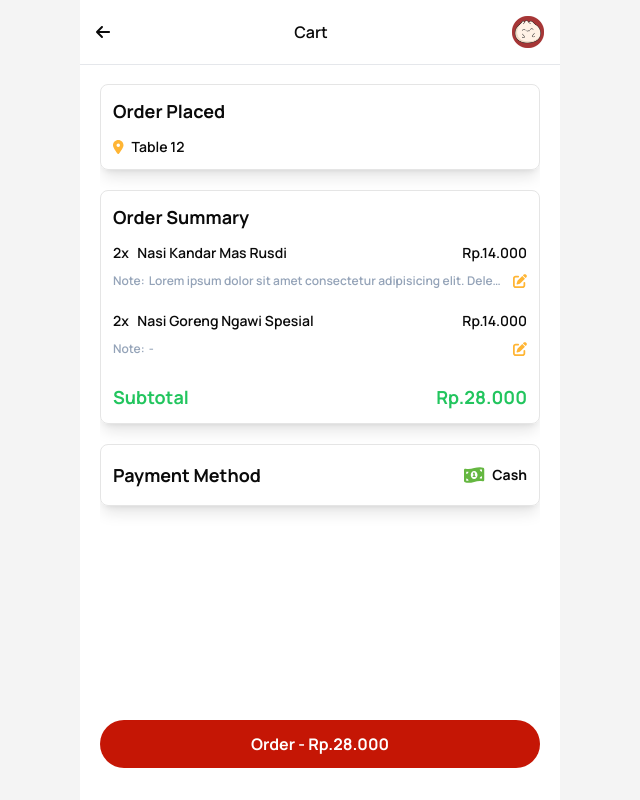
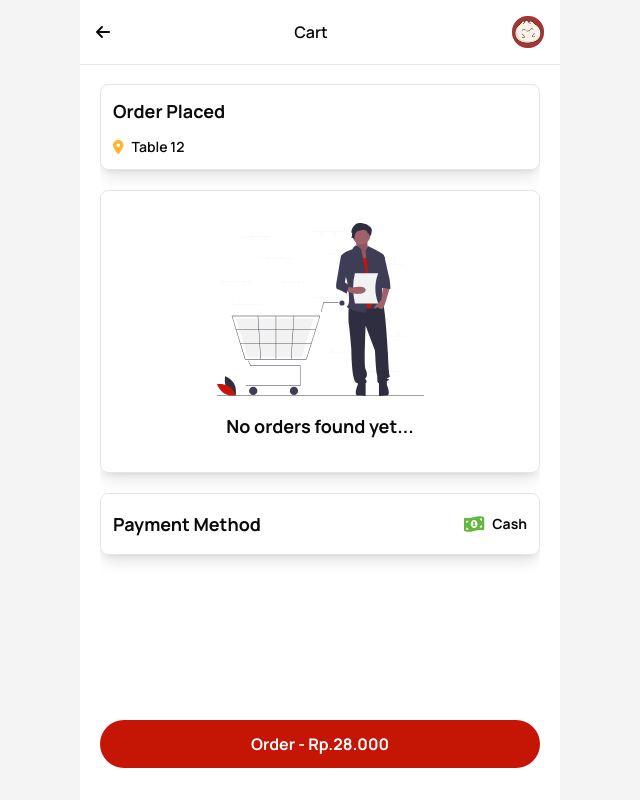
Before and after one commit to SKom-Journey/web-user, a React (Vite) app: page /cart in a window 1280 px wide. Shown: the whole page, without its empty margins (320-960 px from the left). Built offline with nearby package versions, Linux system fonts and the light colour scheme.

Commit message:
UI: cart

```diff
--- a/src/pages/core/client/cart/components/CartSummary.tsx
+++ b/src/pages/core/client/cart/components/CartSummary.tsx
@@ -1,75 +1,31 @@
-import { EditIcon, LocationDotIcon, MoneyIcon } from "@/components/Icons";
+import { LocationDotIcon, MoneyIcon } from "@/components/Icons";
+import { OrderSummary } from "./OrderSummary";
+import { IMenuOrder } from "@/interfaces/IMenuOrder";
+import getMenu from "@/services/get_menu";
+import { useState } from "react";
 
 export default function CartSummary() {
+    const [orders, setOrders] = useState<IMenuOrder[]>(getMenu());
+
     return(
         <>
             <div className="shadow-lg rounded-lg border p-3 font-bold">
                 <div className="mb-3 text-lg">Order Placed</div>
                 <div className="text-sm flex">
-                <div><LocationDotIcon /></div>
-                <div className="ml-2 font-semibold">Table 12</div>
+                    <div>
+                        <LocationDotIcon />
+                    </div>
+                    <div className="ml-2 font-semibold">Table 12</div>
                 </div>
             </div>
 
-            <div className="shadow-lg rounded-lg border p-3 font-bold mt-5">
-                <div className="mb-3 text-lg">Order Summary</div>
-
-                <div className="text-sm flex flex-wrap font-semibold">
-                <div className="w-full flex">
-                    <div className="w-1/12">2x</div>
-                    <div className="w-full truncate">
-                        Nasi Kandar Mas Rusdi
-                    </div>
-                    <div className="w-4/12 text-right">
-                        Rp.14.000
-                    </div>
-                </div>
-
-                <div className="w-full text-xs text-slate-400 mt-2 flex justify-center items-center">
-                    <div className="mr-1">Note:</div>
-                    <div className="w-full truncate">Lorem ipsum dolor sit amet consectetur adipisicing elit. Deleniti voluptate odit totam similique impedit commodi error, et quas? Architecto ab ea ipsum debitis illo inventore quaerat optio provident fugit nemo.</div>
-                    <div className="ml-2 text-sm">
-                        <button type="button">
-                            <EditIcon />
-                        </button>
-                    </div>
-                </div>
-                </div>
-
-                <div className="text-sm flex flex-wrap font-semibold mt-5">
-                <div className="w-full flex">
-                    <div className="w-1/12">2x</div>
-                    <div className="w-full truncate">
-                        Nasi Goreng Ngawi Spesial
-                    </div>
-                    <div className="w-4/12 text-right">
-                        Rp.14.000
-                    </div>
-                </div>
-
-                <div className="w-full text-xs text-slate-400 mt-2 flex justify-center items-center">
-                    <div className="mr-1">Note:</div>
-                    <div className="w-full truncate">-</div>
-                    <div className="ml-2 text-sm">
-                        <button type="button">
-                            <EditIcon />
-                        </button>
-                    </div>
-                </div>
-                </div>
-
-                <div className="text-lg flex font-bold mt-1 text-green-500 mt-6">
-                <div className="w-full">Subtotal</div>
-                <div className="w-1/12"></div>
-                <div className="w-4/12 text-right">Rp.28.000</div>
-                </div>
-            </div>
+            <OrderSummary setOrders={setOrders} orders={orders} />
 
             <div className="shadow-lg rounded-lg flex border px-3 py-4 justify-center text-lg items-center font-bold mt-5">
                 <div className="w-full">Payment Method</div>
                 <div className="flex justify-center items-center">
-                <MoneyIcon />
-                <div className="ml-2 text-sm">Cash</div>
+                    <MoneyIcon />
+                    <div className="ml-2 text-sm">Cash</div>
                 </div>
             </div>
         </>
--- /dev/null
+++ b/src/pages/core/client/cart/components/OrderSummary.tsx
@@ -0,0 +1,67 @@
+import { EditIcon } from "@/components/Icons";
+import { IMenuOrder } from "@/interfaces/IMenuOrder";
+import { Dispatch, FC, Fragment, SetStateAction, useEffect } from "react";
+import CartSVG from "@/assets/svg/cart.svg";
+
+interface OrderSummaryComponentProps {
+    setOrders: Dispatch<SetStateAction<IMenuOrder[]>>;
+    orders: IMenuOrder[];
+}
+
+export const OrderSummary: FC<OrderSummaryComponentProps> = ({
+    setOrders,
+    orders
+}) => {
+    useEffect(() => {
+        console.log(orders);
+    }, []);
+
+    if(orders.length === 0) {
+        return (
+            <div className="py-8 shadow-lg rounded-lg border p-3 font-bold mt-5 flex flex-wrap items-center justify-center">
+                <img className="w-1/2" src={CartSVG} alt="" />
+                <center className="mt-4 text-lg w-full">No orders found yet...</center>
+            </div>
+        )
+    }
+
+    return (
+        <div className="shadow-lg rounded-lg border p-3 font-bold mt-5">
+            <div className="mb-3 text-lg">Order Summary</div>
+
+            <div className="text-sm flex flex-wrap font-semibold">
+                {
+                    orders.map((o, i) => (
+                        <Fragment key={i}>
+                            <div className="w-full flex">
+                                <div className="w-1/12">{o.total}x</div>
+                                <div className="w-full truncate">
+                                    {o.title}
+                                </div>
+                                <div className="w-4/12 text-right">
+                                    Rp.{o.price}
+                                </div>
+                            </div>
+
+                            <div className="w-full text-xs text-slate-400 mt-2 flex justify-center items-center">
+                                <div className="mr-1">Note:</div>
+                                <div className="w-full truncate">{o.note.length > 0 ? o.note : '-'}</div>
+                                <div className="ml-2 text-sm">
+                                    <button type="button">
+                                        <EditIcon />
+                                    </button>
+                                </div>
+                            </div>
+                        </Fragment>
+                    ))
+                }
+            </div>
+
+            <div className="text-lg flex font-bold mt-1 text-green-500 mt-6">
+                <div className="w-full">Subtotal</div>
+                <div className="w-1/12"></div>
+                <div className="w-4/12 text-right">Rp.28.000</div>
+            </div>
+        </div>
+    )
+}
```
Also changed, not shown: src/assets/svg/cart.svg (added).
